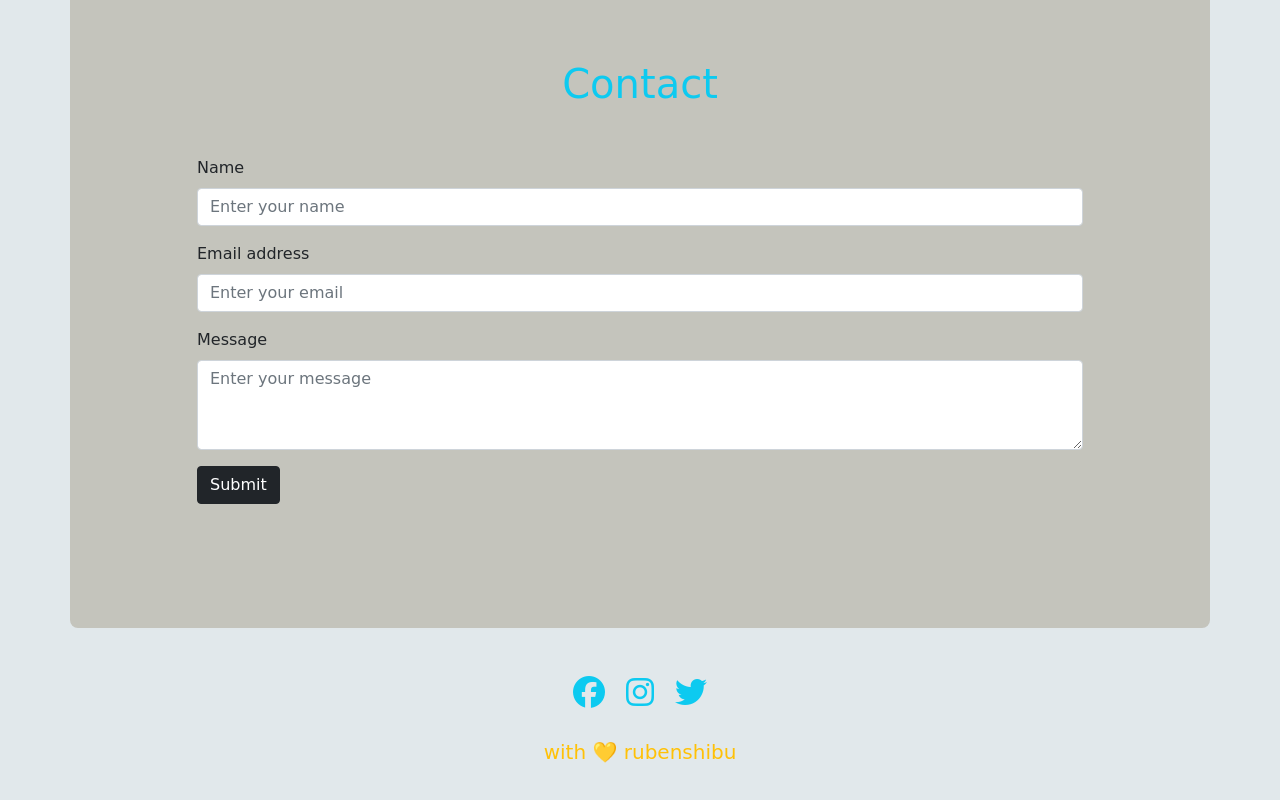
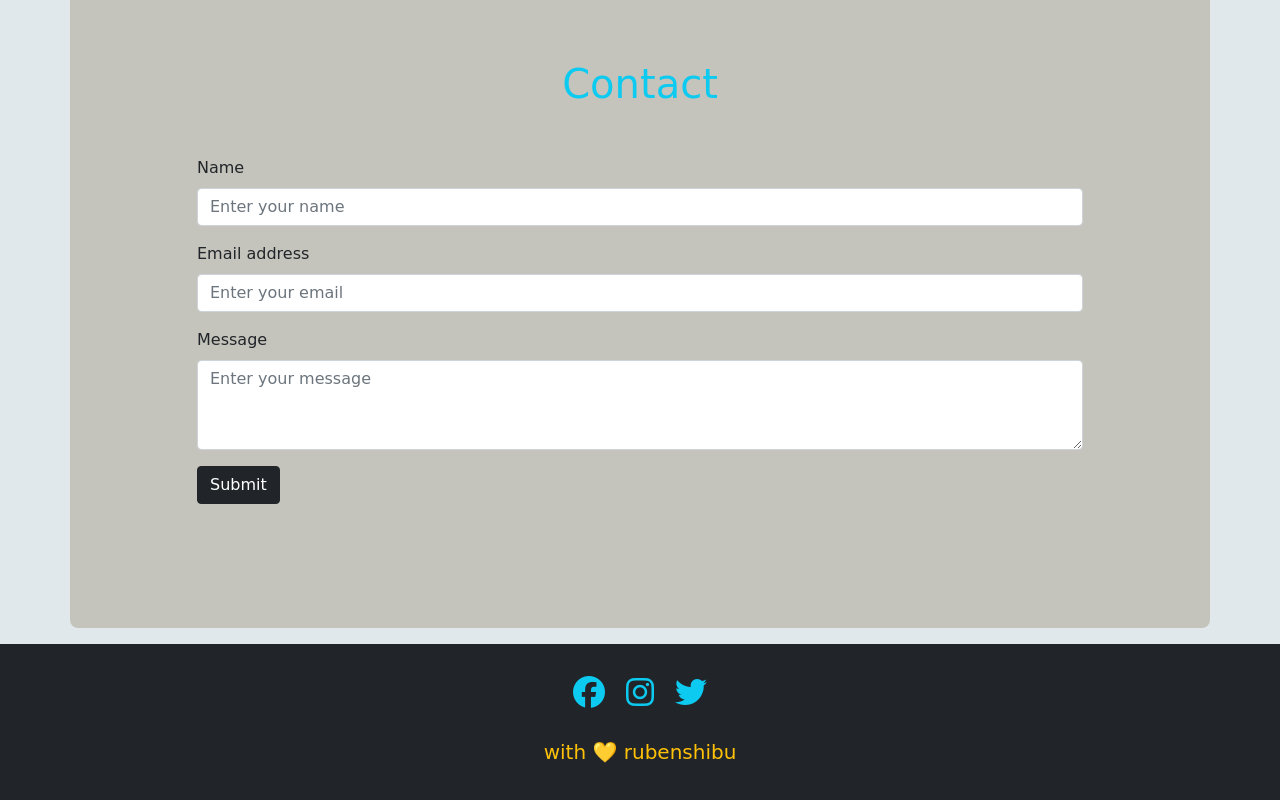
Before and after one commit to rubenshibu/portfolio-bootsrap, a plain HTML site: page index.html in a window 1280 px wide. Shown: the part 2932-3732 px from the top of the page. Drawn offline with nearby package versions, Linux system fonts and the light colour scheme; a web font is replaced by a local one.

Commit message:
:lipstick:

```diff
--- a/index.html
+++ b/index.html
@@ -394,7 +394,7 @@
 
     <!-- Footer -->
 
-    <footer class="mt-3">
+    <footer class="mt-3 bg-dark">
       <div class="container text-muted text-center py-4">
         <div class="footer__social">
           <a href="#" class="footer__icon"
```
